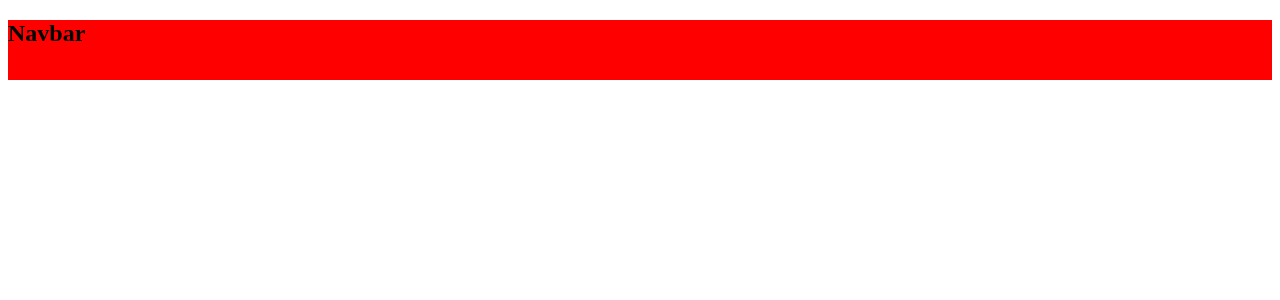
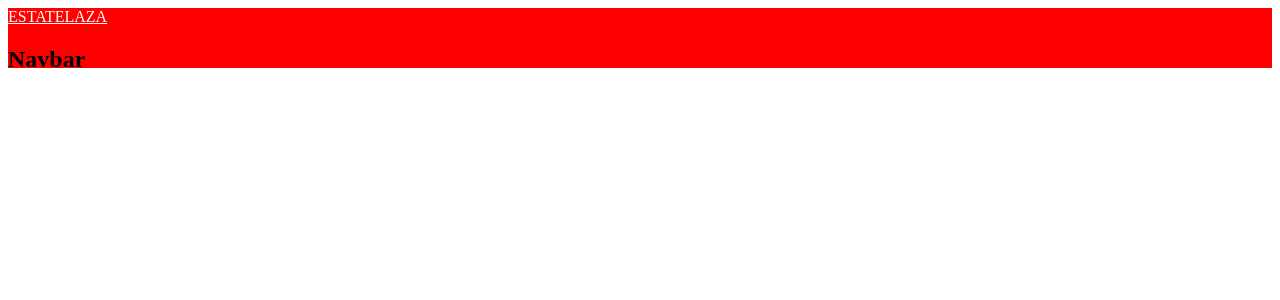
Before and after one commit to omgitsfaraaz/EstateLaza, a React (Create React App) app: page / in a window 1280 px wide. Shown: the top 300 px of the page. Built offline with nearby package versions, Linux system fonts and the light colour scheme.

Commit message:
added logo

```diff
--- a/src/components/Navbar.js
+++ b/src/components/Navbar.js
@@ -1,14 +1,27 @@
 import React from 'react';
 import styled from 'styled-components';
+import { Link } from 'react-router-dom';
 
 const Nav = styled.nav`
     height: 60px;
     background: red;
 `;
 
+const Logo = styled(Link)`
+    color: #fff;
+`;
+
+const MenuBars = styled.i``
+const NavMenu = styled.i``
+
 const Navbar = () => {
     return (
         <Nav>
+            <Logo>ESTATELAZA</Logo>
+            <MenuBars />
+            <NavMenu>
+
+            </NavMenu>
             <h1>Navbar</h1>
         </Nav>
     )
--- a/src/index.js
+++ b/src/index.js
@@ -2,10 +2,13 @@ import React from 'react';
 import ReactDOM from 'react-dom';
 import App from './App';
 import reportWebVitals from './reportWebVitals';
+import { BrowserRouter as Router } from 'react-router-dom';
 
 ReactDOM.render(
   <React.StrictMode>
-    <App />
+    <Router>
+      <App />
+    </Router>
   </React.StrictMode>,
   document.getElementById('root')
 );
```
Also changed, not shown: 1 other file (tests, documents, lock files or other folders).
